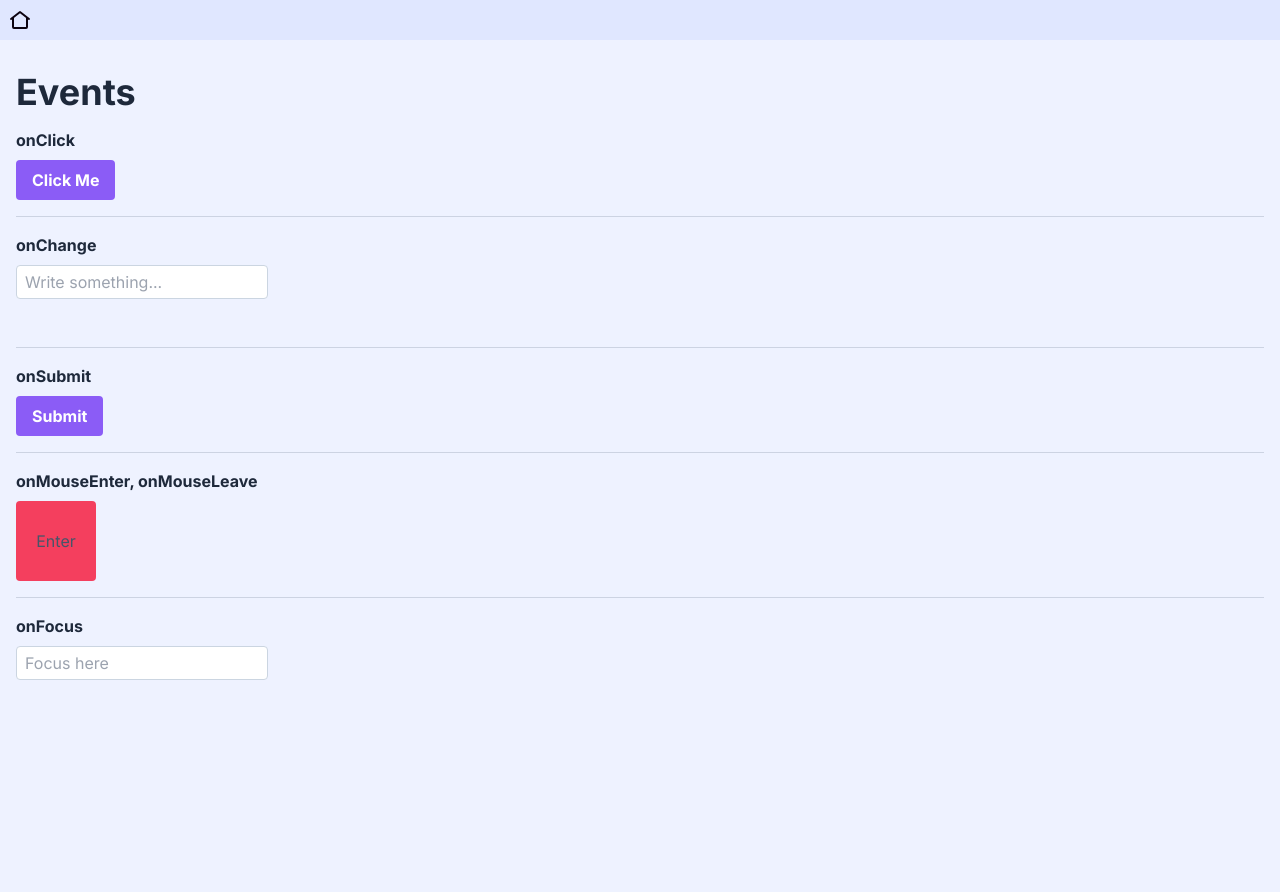
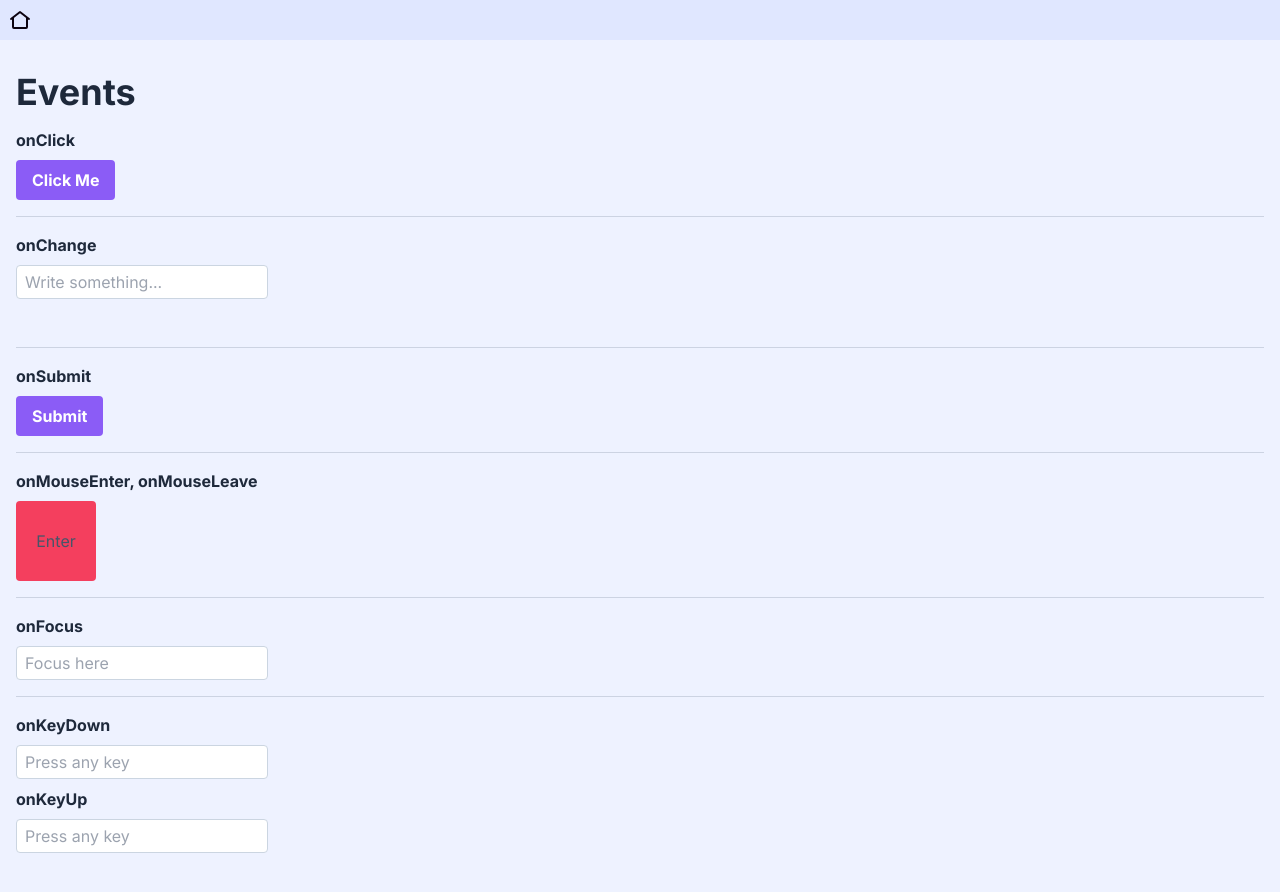
Before and after one commit to emanuelefavero/frontend-problems, a Next.js app in the folder react/: page /events in a window 1280 px wide. Shown: the top 892 px of the page. Before the commit the page ends 800 px from the top, so only its background shows below. Built offline with nearby package versions, Linux system fonts and the light colour scheme.

Commit message:
add onKeyDown, onKeyUp to /events

```diff
--- a/react/app/events/page.tsx
+++ b/react/app/events/page.tsx
@@ -1,4 +1,5 @@
 'use client'
+
 import { useState } from 'react'
 
 export default function Page() {
@@ -21,6 +22,13 @@ export default function Page() {
 
   // onFocus, onBlur
   const [focused, setFocused] = useState(false)
+
+  // onKeyDown, onKeyUp, onKeyPress
+  const [pressedKey, setPressedKey] = useState('')
+
+  const handleKeyPressed = (e: React.KeyboardEvent<HTMLInputElement>) => {
+    setPressedKey(e.key)
+  }
 
   return (
     <>
@@ -87,6 +95,26 @@ export default function Page() {
           focused ? 'placeholder-blue-400 text-blue-100 bg-blue-800' : ''
         }
       />
+
+      <hr className='my-4 border-slate-500 border-opacity-25' />
+
+      {/* onKeyDown, onKeyUp, onKeyPress */}
+      <h2 className='mb-2'>onKeyDown</h2>
+      <input
+        type='text'
+        placeholder='Press any key'
+        onKeyDown={handleKeyPressed}
+      />
+      <h2 className='mb-2 mt-2'>onKeyUp</h2>
+      <input
+        type='text'
+        placeholder='Press any key'
+        onKeyUp={handleKeyPressed}
+      />
+
+      <p className='min-h-6 mt-2'>{pressedKey || '\u00A0'}</p>
+
+      <hr className='my-4 border-slate-500 border-opacity-25' />
     </>
   )
 }
```
